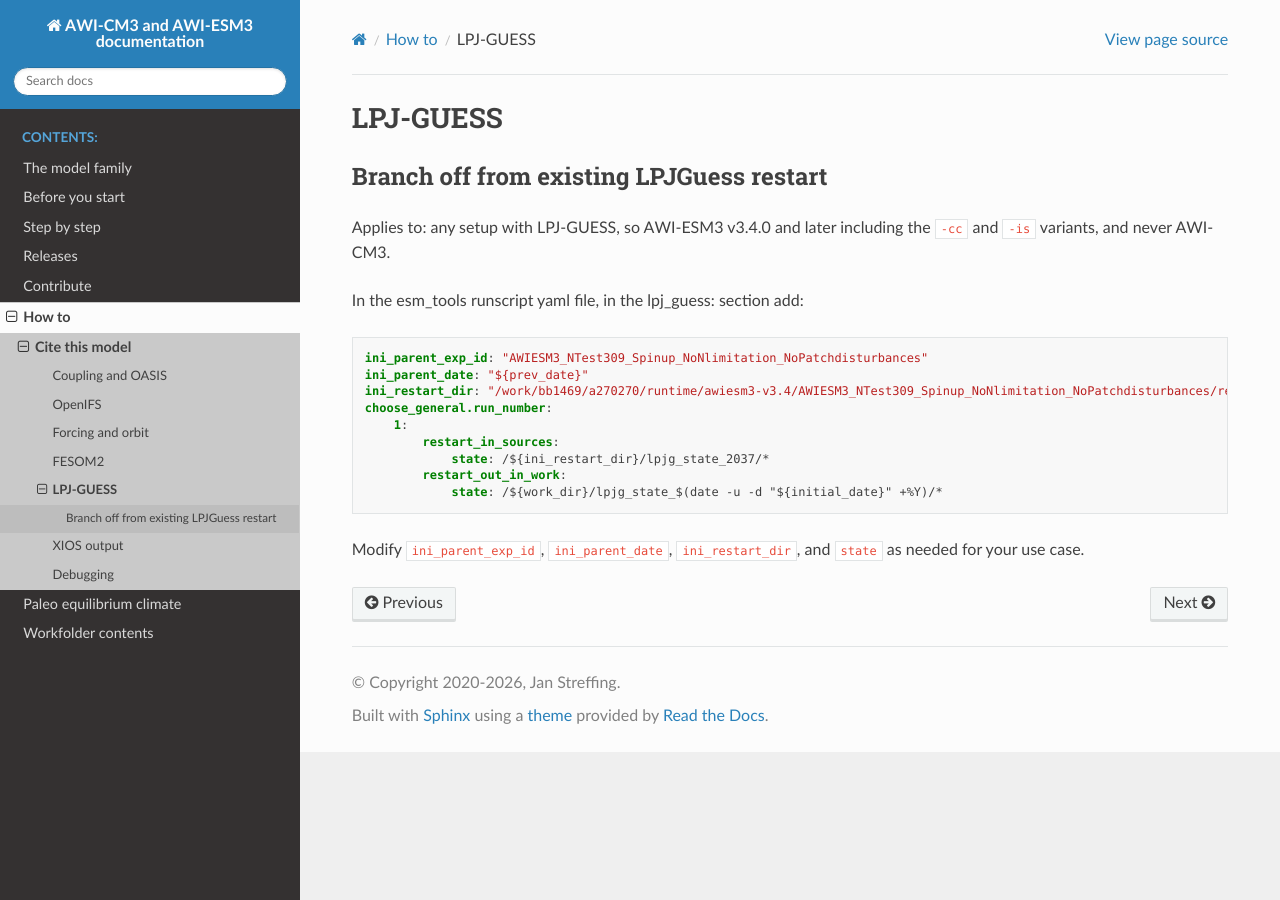
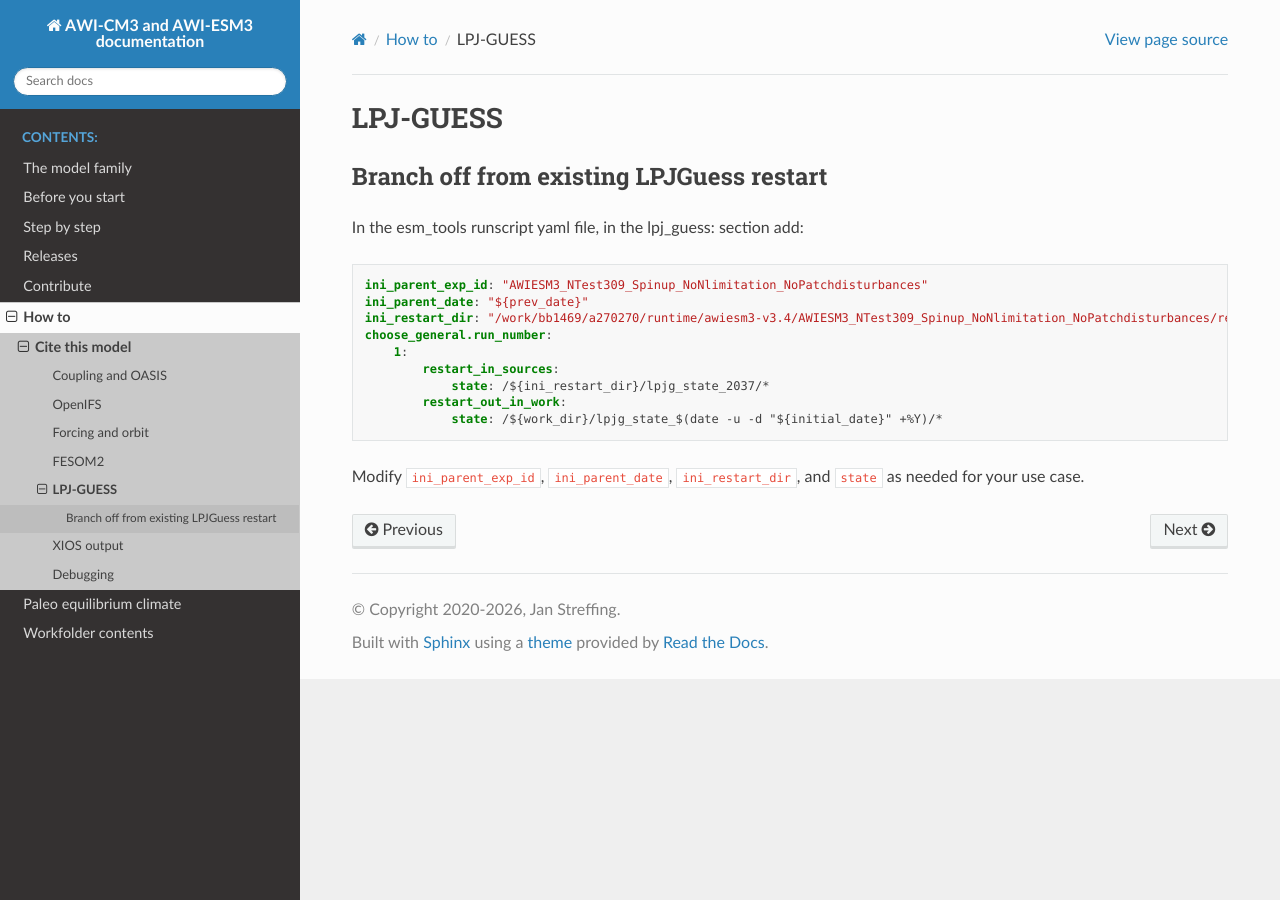
Before and after one commit to AWI-ESM/documentation_AWI-CM3, a Sphinx documentation site: the page built from source/how_to/lpj_guess.rst, in a window 1280 px wide. Built offline with Sphinx 7.4.7 and the Read the Docs theme 3.1.0, drawn with Linux system fonts in a browser that asks for light colours.

Commit message:
Drop the gates that only restate the page they are on

```diff
--- a/source/how_to/debugging.rst
+++ b/source/how_to/debugging.rst
@@ -88,7 +88,7 @@ In order to change the compiler settings you replace the ``target_compile_option
 for XIOS
 --------
 
-Applies to: any setup with XIOS, so AWI-CM3 v3.1 and later and every AWI-ESM3. AWI-CM3 v3.0 has no IO server.
+Applies to: AWI-CM3 v3.1 and later, and every AWI-ESM3. AWI-CM3 v3.0 has no IO server.
 
 For the IO server debug flags can be set inside the xios source code folder at: ``awicm3-v3.2/xios/arch.fcm``. The exact path may vary by model version. Here you want to add some of the DEV and DEBUG flags to the BASE flags for Fortran or C, as appropriate:
 
--- a/source/how_to/lpj_guess.rst
+++ b/source/how_to/lpj_guess.rst
@@ -4,8 +4,6 @@ LPJ-GUESS
 
 Branch off from existing LPJGuess restart
 =========================================
-
-Applies to: any setup with LPJ-GUESS, so AWI-ESM3 v3.4.0 and later including the ``-cc`` and ``-is`` variants, and never AWI-CM3.
 
 In the esm_tools runscript yaml file, in the lpj_guess: section add:
 
--- a/source/how_to/xios_output.rst
+++ b/source/how_to/xios_output.rst
@@ -5,7 +5,7 @@ XIOS output
 Change the number of vertical levels for pressure level output of OpenIFS
 =========================================================================
 
-Applies to: any setup with XIOS, so AWI-CM3 v3.1 and later and every AWI-ESM3. AWI-CM3 v3.0 has no IO server.
+Applies to: AWI-CM3 v3.1 and later, and every AWI-ESM3. AWI-CM3 v3.0 has no IO server.
 
 Output in controlled via `XIOS <https://forge.ipsl.jussieu.fr/ioserver>`_. The pressure levels onto which the data is interpolated from model levels is set in ``axis_def.xml``. In principle two options exist. Changing the number of levels for all 3D pressue level output fields and changing the number of levels only for some output fields.
 
```
